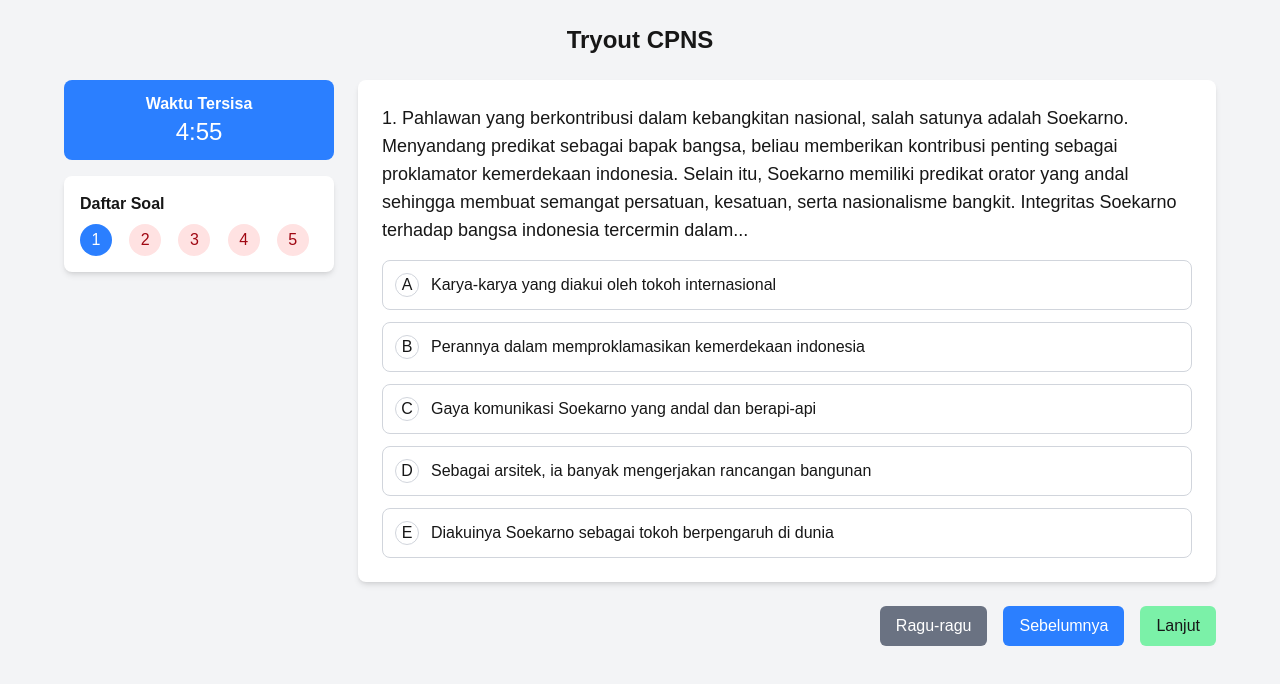
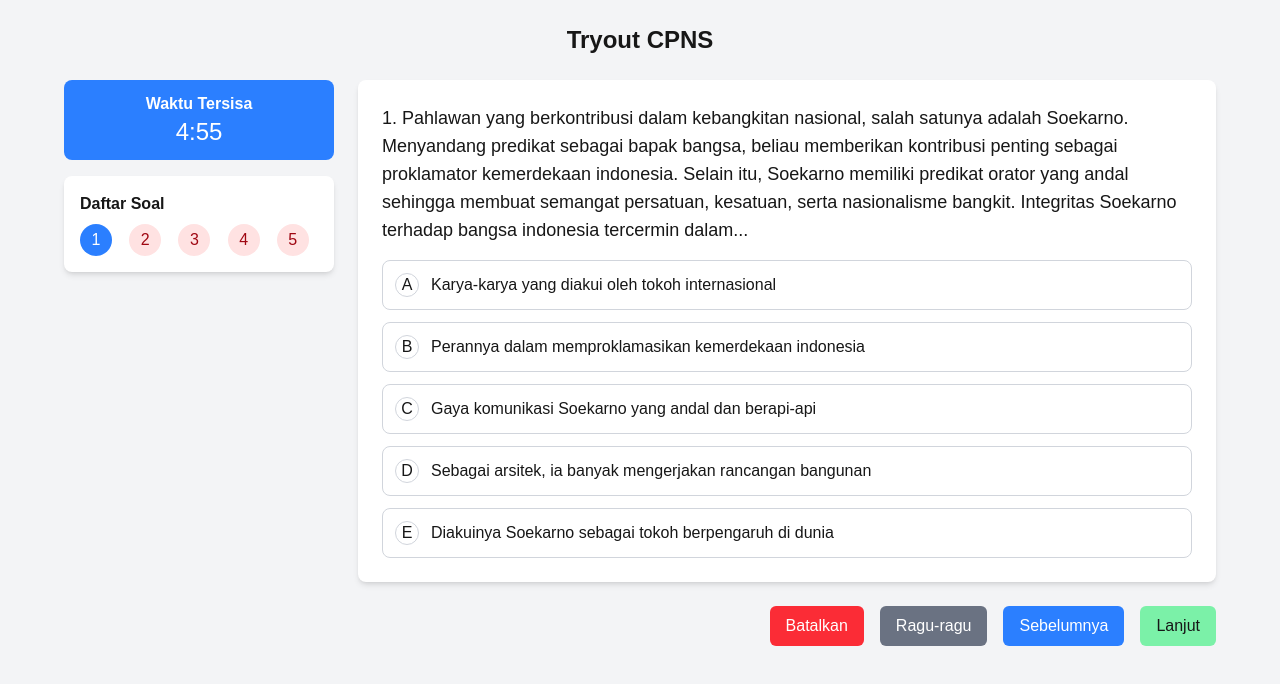
Before and after one commit to Zulhaditya/tryout-cpns, a Next.js app: page /quiz in a window 1280 px wide. Shown: the top 684 px of the page. Built offline with nearby package versions, Linux system fonts and the light colour scheme.

Commit message:
UPDATE : fix link and notification

```diff
--- a/app/quiz/hasil/page.tsx
+++ b/app/quiz/hasil/page.tsx
@@ -2,6 +2,7 @@
 
 import { useState } from "react";
 import { questions } from "../../../data/questions";
+import Link from "next/link";
 
 type TabType = 'hasil' | 'analisis';
 
@@ -178,6 +179,21 @@ export default function ResultPage() {
                 {/* Tambahkan komponen analisis di sini */}
               </div>
             </div>
+
+            <div className="mt-8 text-center">
+              <Link
+                href="/"
+                className="px-4 mr-4 py-2 bg-blue-500 text-white rounded-md hover:bg-blue-600"
+              >
+                Kembali ke Home
+              </Link>
+              <Link
+                href="/quiz"
+                className="px-4 py-2 bg-yellow-500 text-white rounded-md hover:bg-yellow-600"
+              >
+                Coba Lagi
+              </Link>
+            </div>
           </div>
         )}
       </div>
--- a/app/quiz/page.tsx
+++ b/app/quiz/page.tsx
@@ -5,6 +5,7 @@ import { questions } from "../../data/questions";
 import QuestionCard from "../../components/QuestionCard";
 import Timer from "../../components/Timer";
 import { useRouter } from "next/navigation";
+import Link from "next/link";
 
 type AnswerStatus = "answered" | "unanswered" | "ragu";
 
@@ -114,6 +115,12 @@ export default function QuizPage() {
             />
 
             <div className="flex justify-end">
+              <Link
+                href="/"
+                className="px-4 mr-4 py-2 bg-red-500 text-white rounded-md hover:bg-red-600"
+              >
+                Batalkan
+              </Link>
               <button
                 onClick={handleRagu}
                 className="px-4 py-2 mr-4 bg-gray-500 text-white rounded-md hover:bg-gray-600"
--- a/components/QuestionCard.tsx
+++ b/components/QuestionCard.tsx
@@ -22,11 +22,6 @@ export default function QuestionCard({
   return (
     <div className="bg-white p-6 rounded-lg shadow-md mb-6">
       <h2 className="text-lg mb-4">{questionNumber}. {question}</h2>
-      {isRagu && (
-        <div className="bg-yellow-100 text-yellow-800 p-2 rounded mb-4">
-          Belum dijawab
-        </div>
-      )}
       <div className="space-y-3">
         {options.map((option, index) => (
           <div
```
